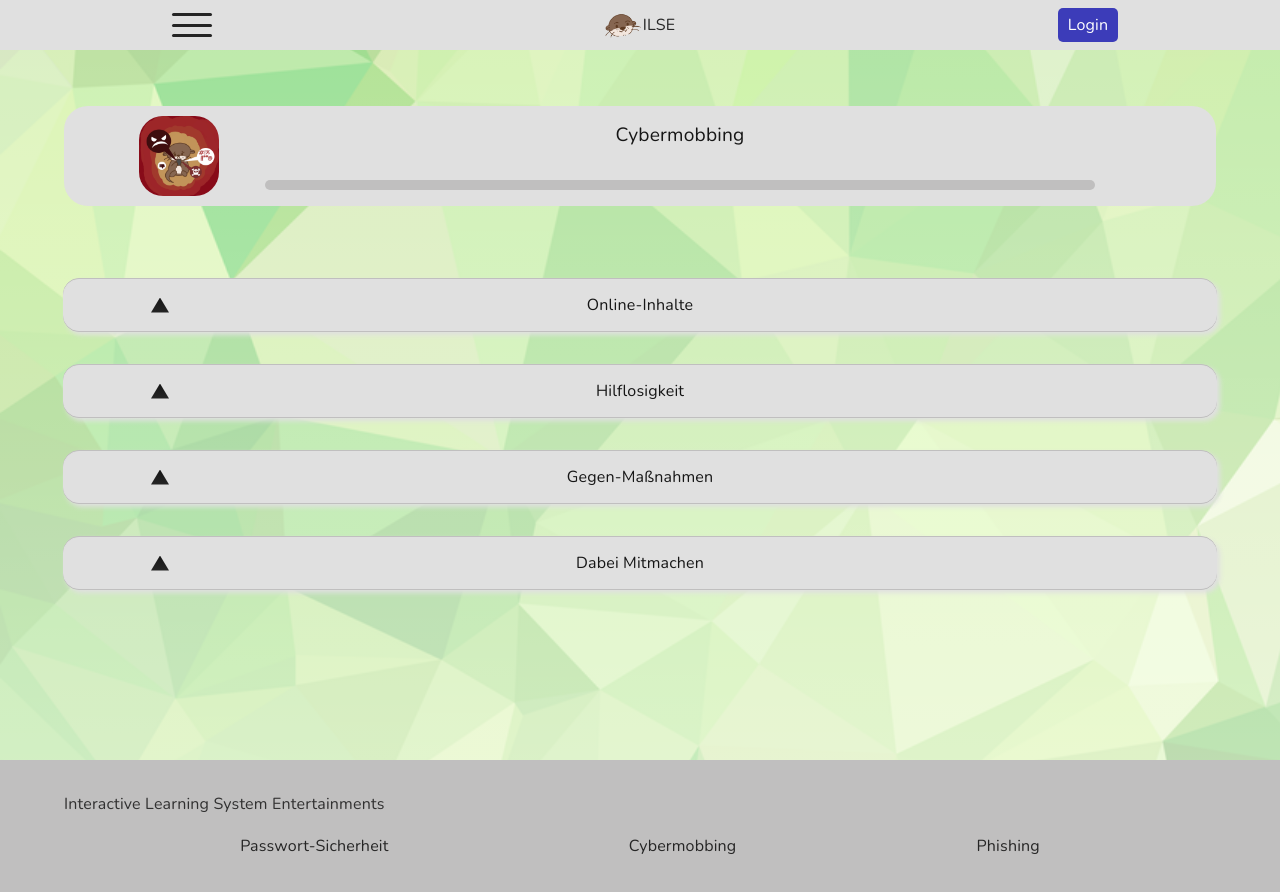
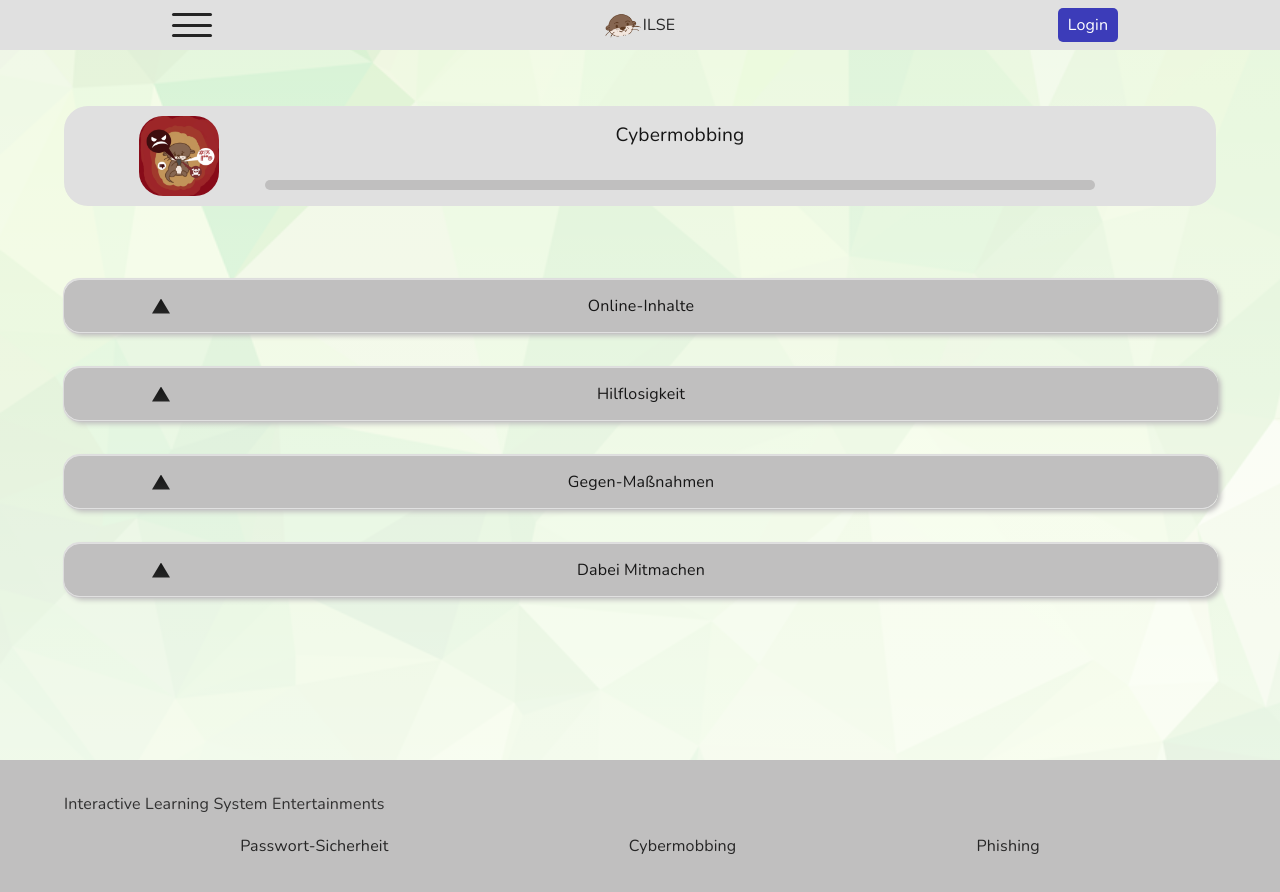
Before and after one commit to ILSE-Group/ILSE-Plattform-Frontend, a React (Vite) app: page / in a window 1280 px wide. Both pictures are taken after a click on the element 639 px from the left and 802 px from the top of the page. Shown: the top 892 px of the page. Built offline with nearby package versions, Linux system fonts and the light colour scheme.

Commit message:
fixed wp-Opacitiy on RoomView, Landing, improved Topic-Coloring

```diff
--- a/src/components/Landing/InfoPage/InfoPage.scss
+++ b/src/components/Landing/InfoPage/InfoPage.scss
@@ -34,7 +34,7 @@
 
     border-radius: 1em;
 
-    background: var(--wpOpacityGradient),
+    background: var(--wpLowOpacityGradient),
                 url('/wallpaper/wp-abstract.png');
     background-size: cover;
     background-repeat: no-repeat;
--- a/src/components/RoomView/RoomTopic/RoomTopic.scss
+++ b/src/components/RoomView/RoomTopic/RoomTopic.scss
@@ -1,9 +1,18 @@
 @use "../../../lib/styles.scss";
 
 
-.room-topic-wrapper {
+.topic-wrapper {
+    height: fit-content;
+    width: 90vw;
+
     margin: 2vh 0 2vh 0;
 
+    background-color: var(--bgColorMediumContrast);
+    border: 1px, solid, var(--bgColorMediumContrast);
+    border-radius: 1em;
+}
+
+.room-topic-wrapper {
     width: 90vw;
     height: fit-content;
 
@@ -13,14 +22,14 @@
     align-items: center;
     justify-content: flex-start;
 
-    background-color: var(--bgColorLowContrast);
-    box-shadow: 3px 3px 5px var(--bgColorMediumContrast);
-    border: 1px, solid, var(--bgColorLowContrast);
-    border-radius: 1em;
+    box-shadow: 3px 3px 5px var(--bgColorLowContrast);
+    border: inherit;
+    border-radius: inherit;
 }
 .room-topic-wrapper.correct {
     background-color: styles.$colorAnswerCorrectMinContrast;
 }
+
 
 //-------------------header-area-------------------
 .room-topic-header {
@@ -33,8 +42,8 @@
     align-items: center;
     justify-content: space-around;
 
-    background-color: var(--bgColorMediumContrast);
-    border: 1px, solid, var(--bgColorMediumContrast);
+    background-color: var(--bgColorLowContrast);
+    border: 1px, solid, var(--bgColorLowContrast);
     border-radius: 1em 1em 0 0;
 }
 .room-topic-header.closed {
--- a/src/components/RoomView/RoomTopic/RoomTopic.tsx
+++ b/src/components/RoomView/RoomTopic/RoomTopic.tsx
@@ -75,7 +75,8 @@ function RoomTopic({ index, topic, updateRoomProgress, updateComplete }: RoomTop
 
 
     return(
-        <section className={`room-topic-wrapper ${exerciseCorrect ? 'correct' : ''}`}>
+        <section className="topic-wrapper" >
+            <div className={`room-topic-wrapper ${exerciseCorrect ? 'correct' : ''}`} >
 
                 <div className={`room-topic-header ${topicOpened ? 'opened' : 'closed'} ${exerciseCorrect ? 'correct' : ''}`}
                     onClick={() => toggleTopicFold(!topicOpened)}
@@ -138,6 +139,8 @@ function RoomTopic({ index, topic, updateRoomProgress, updateComplete }: RoomTop
                     </div>
                 </div>
 
+            </div>
+
 
         </section>
     );
--- a/src/components/RoomView/RoomViewPage.scss
+++ b/src/components/RoomView/RoomViewPage.scss
@@ -4,10 +4,10 @@
     min-height: 100vh;
     height: fit-content;
 
-    background: var(--wpOpacityGradient),
+    background: var(--wpHighOpacityGradient),
                 url('/wallpaper/wp-abstract.png');
     background-size: cover;
-    background-repeat: no-repeat;
+    background-repeat: repeat-y;
 }
 
 .room-page-wrapper {
--- a/src/index.scss
+++ b/src/index.scss
@@ -38,7 +38,8 @@ body {
   --highlightColorMediumContrast: #{styles.$lightTheme_highlightColorMediumContrast};
   --highlightColorLowContrast: #{styles.$lightTheme_highlightColorLowContrast};
 
-  --wpOpacityGradient: linear-gradient(rgba(255, 255, 255, 0.5), rgba(255, 255, 255, 0.7));
+  --wpLowOpacityGradient: linear-gradient(rgba(255, 255, 255, 0.3), rgba(255, 255, 255, 0.5));
+  --wpHighOpacityGradient: linear-gradient(rgba(255, 255, 255, 0.8), rgba(255, 255, 255, 0.9));
 
   color-scheme: light dark;
 
@@ -76,7 +77,8 @@ body.dark {
   --highlightColorMediumContrast: #{styles.$darkTheme_highlightColorMediumContrast};
   --highlightColorLowContrast: #{styles.$darkTheme_highlightColorLowContrast};
 
-  --wpOpacityGradient: linear-gradient(rgba(0, 0, 0, 0.5), rgba(0, 0, 0, 0.7));
+  --wpLowOpacityGradient: linear-gradient(rgba(0, 0, 0, 0.3), rgba(0, 0, 0, 0.5));
+  --wpHighOpacityGradient: linear-gradient(rgba(0, 0, 0, 0.8), rgba(0, 0, 0, 0.9));
 }
 
 body {
```
Lines whose indentation alone changed are shown as unchanged.
